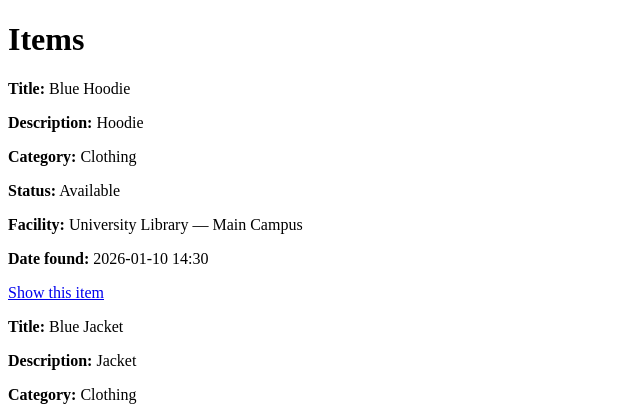
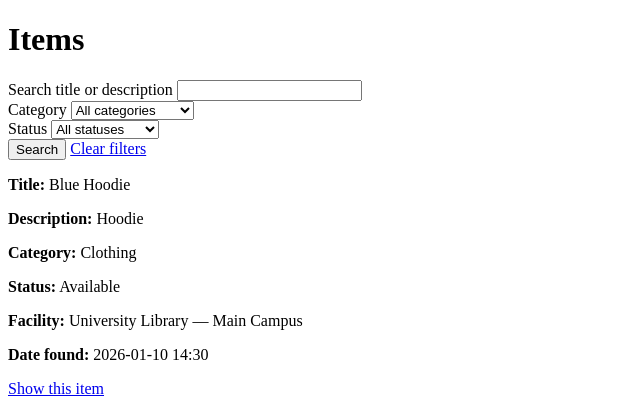
Before and after one commit to Lemona0403/csci3100-project, a Rails app: page /items in a window 1280 px wide. Shown: the part 47-462 px from the top of the page, without its empty margins (0-640 px from the left). Run offline with Rails 7, Linux system fonts and the light colour scheme; a user stored in the database is signed in; data comes from the database, SQL or seed files in the repository; some libraries are stand-ins or nearby versions.

Commit message:
Add search and filter functionality for claims and items

```diff
--- a/lost_and_found_app/app/views/items/index.html.erb
+++ b/lost_and_found_app/app/views/items/index.html.erb
@@ -1,4 +1,36 @@
 <h1>Items</h1>
+
+<%= form_with url: items_path, method: :get do |form| %>
+  <div>
+    <%= form.label :query, "Search title or description" %>
+    <%= form.search_field :query, value: params[:query] %>
+  </div>
+
+  <div>
+    <%= form.label :category %>
+    <%= form.select :category,
+                    Item.categories.keys.map { |category| [category.humanize, category] },
+                    { include_blank: "All categories", selected: params[:category] } %>
+  </div>
+
+  <% if current_user.staff? %>
+    <div>
+      <%= form.label :status %>
+      <%= form.select :status,
+                      Item.statuses.keys.map { |status| [status.humanize, status] },
+                      { include_blank: "All statuses", selected: params[:status] } %>
+    </div>
+  <% else %>
+    <div>
+      <%= form.label :facility_id, "Facility" %>
+      <%= form.collection_select :facility_id, Facility.order(:name), :id, :name,
+                                 { include_blank: "All facilities", selected: params[:facility_id] } %>
+    </div>
+  <% end %>
+
+  <%= form.submit "Search" %>
+  <%= link_to "Clear filters", items_path %>
+<% end %>
 
 <div id="items">
   <% @items.each do |item| %>
@@ -9,6 +41,10 @@
   <% end %>
 </div>
 
+<% if @items.empty? %>
+  <p>No items match your filters.</p>
+<% end %>
+
 <% if user_signed_in? && current_user.staff? %>
   <%= link_to "New item", new_item_path %>
 <% end %>
```
Also changed, not shown: lost_and_found_app/app/views/claims/index.html.erb (+21 -0 lines), lost_and_found_app/test/controllers/claims_controller_test.rb (+10 -0 lines), lost_and_found_app/test/controllers/items_controller_test.rb (+29 -0 lines).
